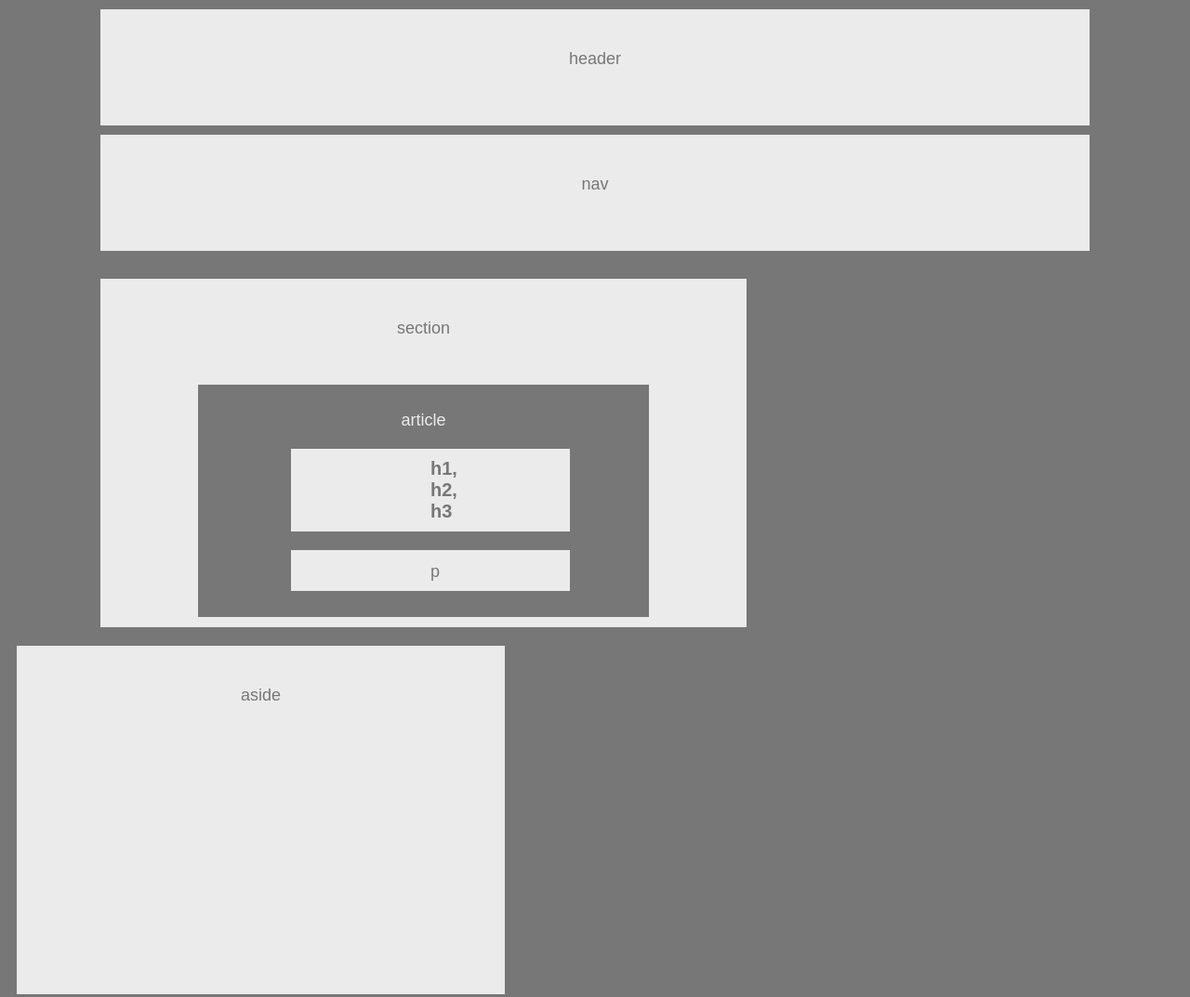
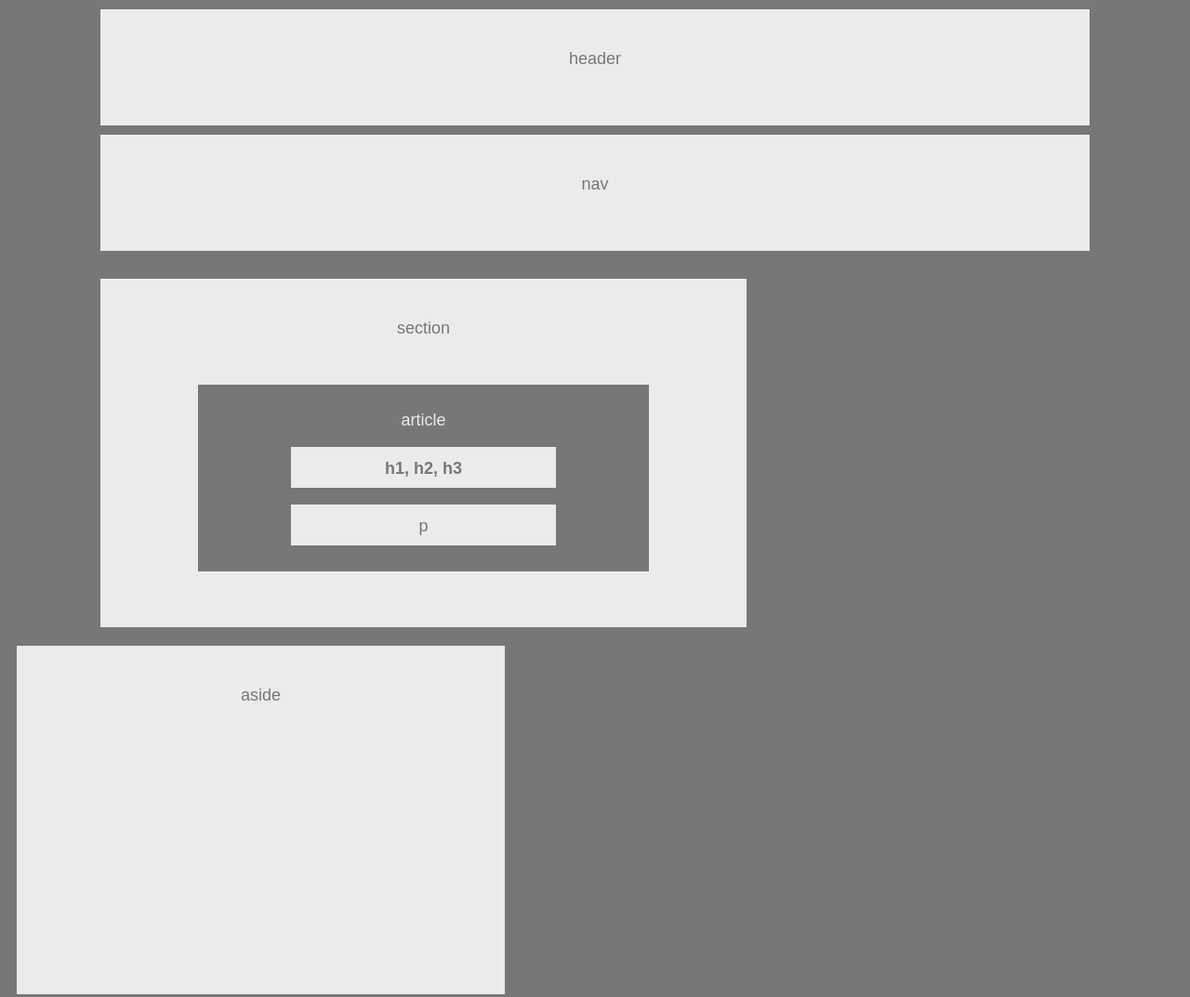
Before and after one commit to ZomblesaurusRex/HW-Wireframe, a plain HTML site: page index.html in a window 1280 px wide. Shown: the top 1073 px of the page at 93% size. Drawn offline with Linux system fonts and the light colour scheme.

Commit message:
finished easier hmwk 8.21.19

```diff
--- a/index.html
+++ b/index.html
@@ -36,9 +36,9 @@
                                 article
                             </p>
                             <div>
-                                <h3 id= "lilH">
-                                    h1, h2, h3
-                                </h3>
+                                <p id= "lilP">
+                                   <strong> h1, h2, h3 </strong>
+                                </p>
                                 <p id= "lilP">
                                     p
                                 </p>
--- a/style.css
+++ b/style.css
@@ -90,19 +90,6 @@ section{
     font-weight: lighter;
 }
 
-#lilH{
-    background-color: #ebebeb;
-    color: #777777;
-    font-family: 'Arial', 'Helvetica Neue', Helvetica, 'sans-sarif ';
-    font-size: 20px;
-    padding-left: 150px;
-    padding-right: 150px;
-    padding-top: 10px;
-    padding-bottom: 10px;
-
-
-}
-
 #lilP{
     background-color: #ebebeb;
     color: #777777;
@@ -110,8 +97,7 @@ section{
     font-size: 18px;
     padding-top: 13px;
     padding-bottom: 10px;
-    padding-left: 150px;
-    padding-right: 150px;
+
 }
 
 footer {
```
